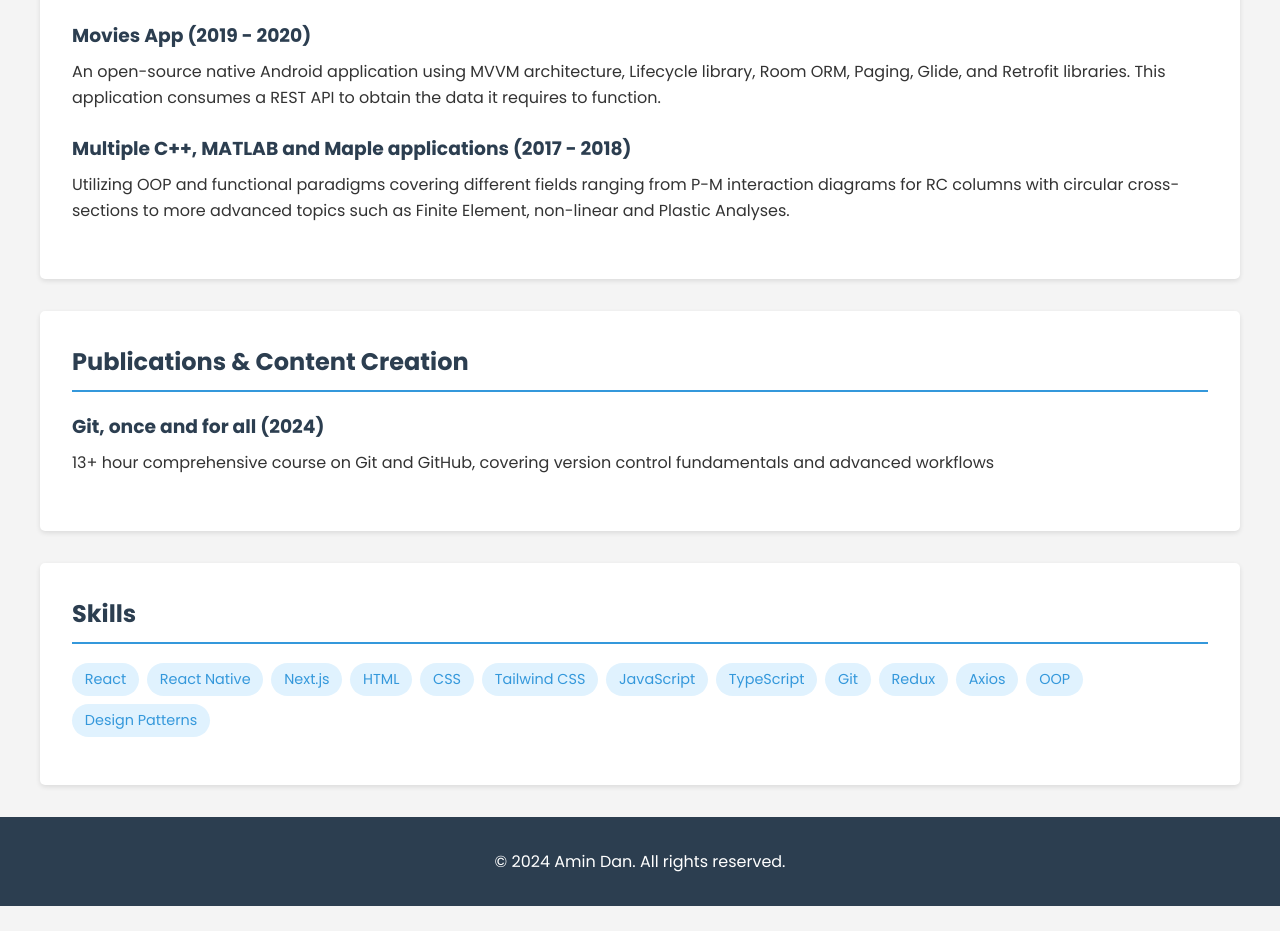
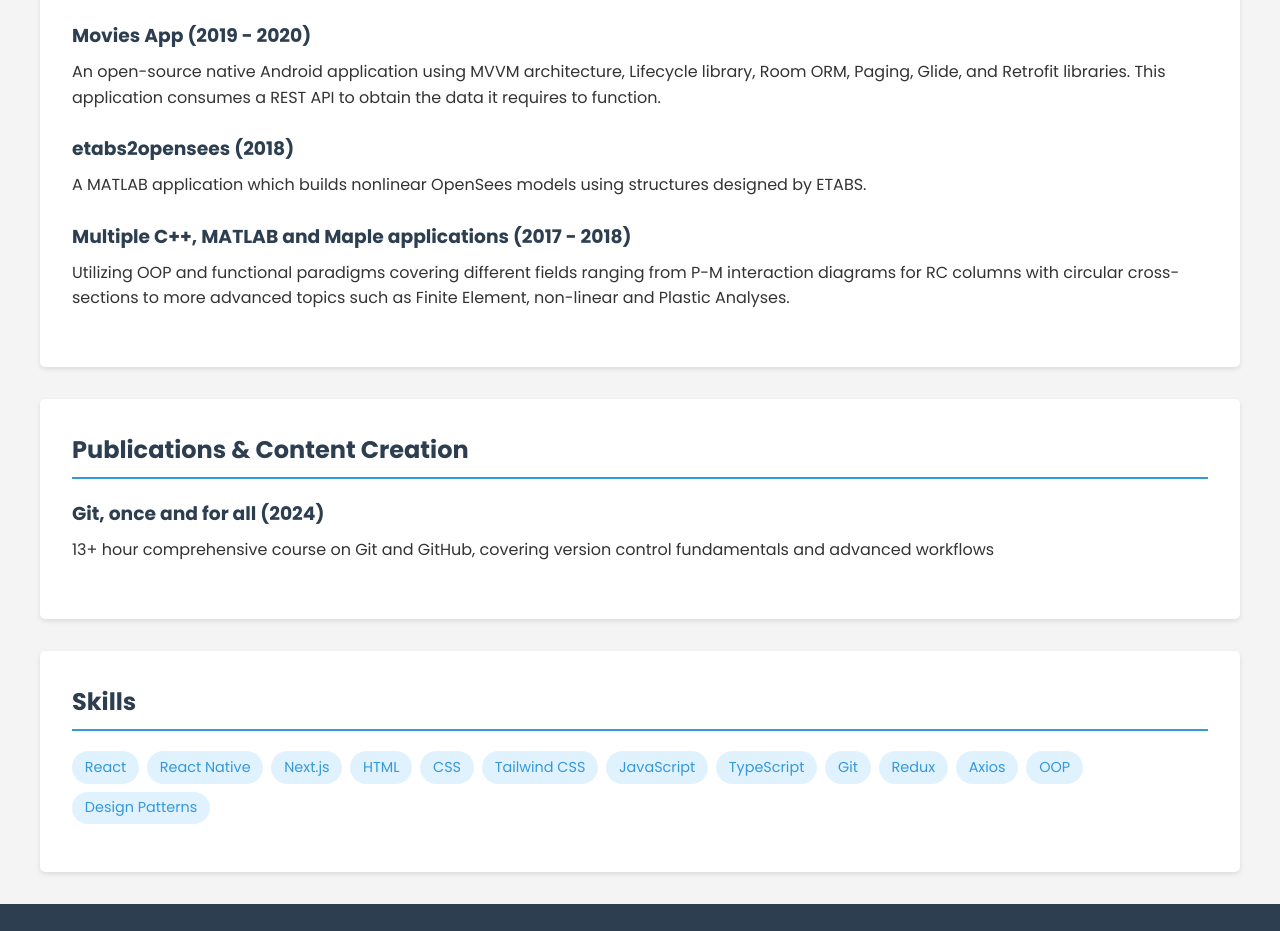
Before and after one commit to AminDannak/AminDannak.github.io, a plain HTML site: page index.html in a window 1280 px wide. Shown: the part 1523-2454 px from the top of the page. Before the commit the page ends 2429 px from the top, so only its background shows below. Drawn offline with Linux system fonts and the light colour scheme.

Commit message:
feat: add etans2opensees project

```diff
--- a/index.html
+++ b/index.html
@@ -230,6 +230,10 @@
                 <p>An open-source native Android application using MVVM architecture, Lifecycle library, Room ORM, Paging, Glide, and Retrofit libraries. This application consumes a REST API to obtain the data it requires to function.</p>
             </div>
             <div class="project-item">
+                <h3>etabs2opensees (2018)</h3>
+                <p>A MATLAB application which builds nonlinear OpenSees models using structures designed by ETABS.</p>
+            </div>
+            <div class="project-item">
                 <h3>Multiple C++, MATLAB and Maple applications (2017 - 2018)</h3>
                 <p>Utilizing OOP and functional paradigms covering different fields ranging from P-M interaction diagrams for RC columns with circular cross-sections to more advanced topics such as Finite Element, non-linear and Plastic Analyses.</p>
             </div>
```
Also changed, not shown: 1 other file.
